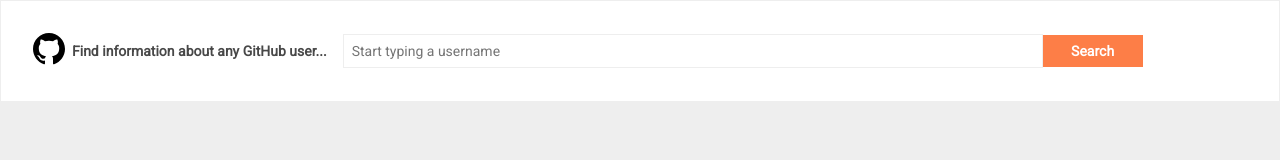
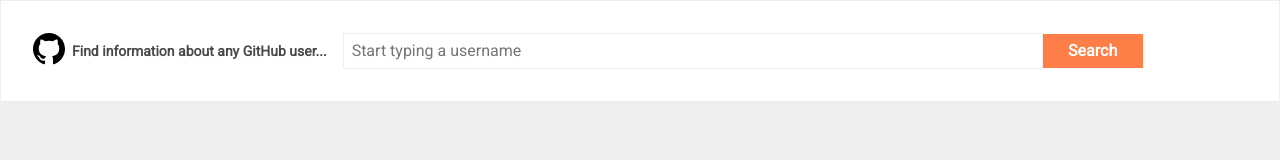
Before and after one commit to davewalker/GitHubAPI, a React (Create React App) app: page / in a window 1280 px wide. Shown: the top 160 px of the page. Built offline with nearby package versions, Linux system fonts and the light colour scheme.

Commit message:
Preventing zoom on focus of input fields

```diff
--- a/src/style/scss/elements/_input.scss
+++ b/src/style/scss/elements/_input.scss
@@ -1,5 +1,6 @@
 input {
     appearance: none;
     border: solid 1px $panel-bg-color;
+    font-size: 16px; // Prevents user zoom on focus
     padding: $base-spacing-unit/2;
 }
```
